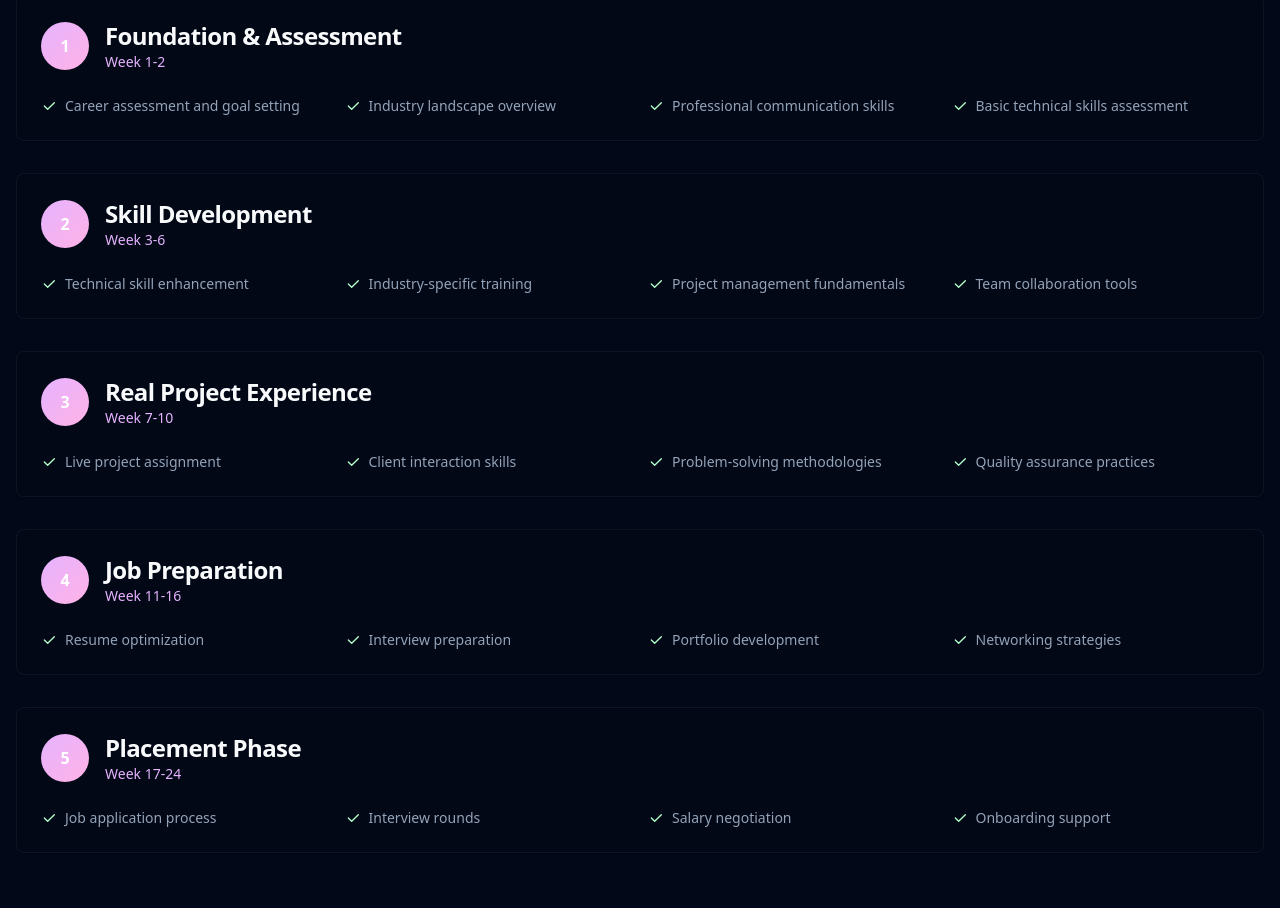
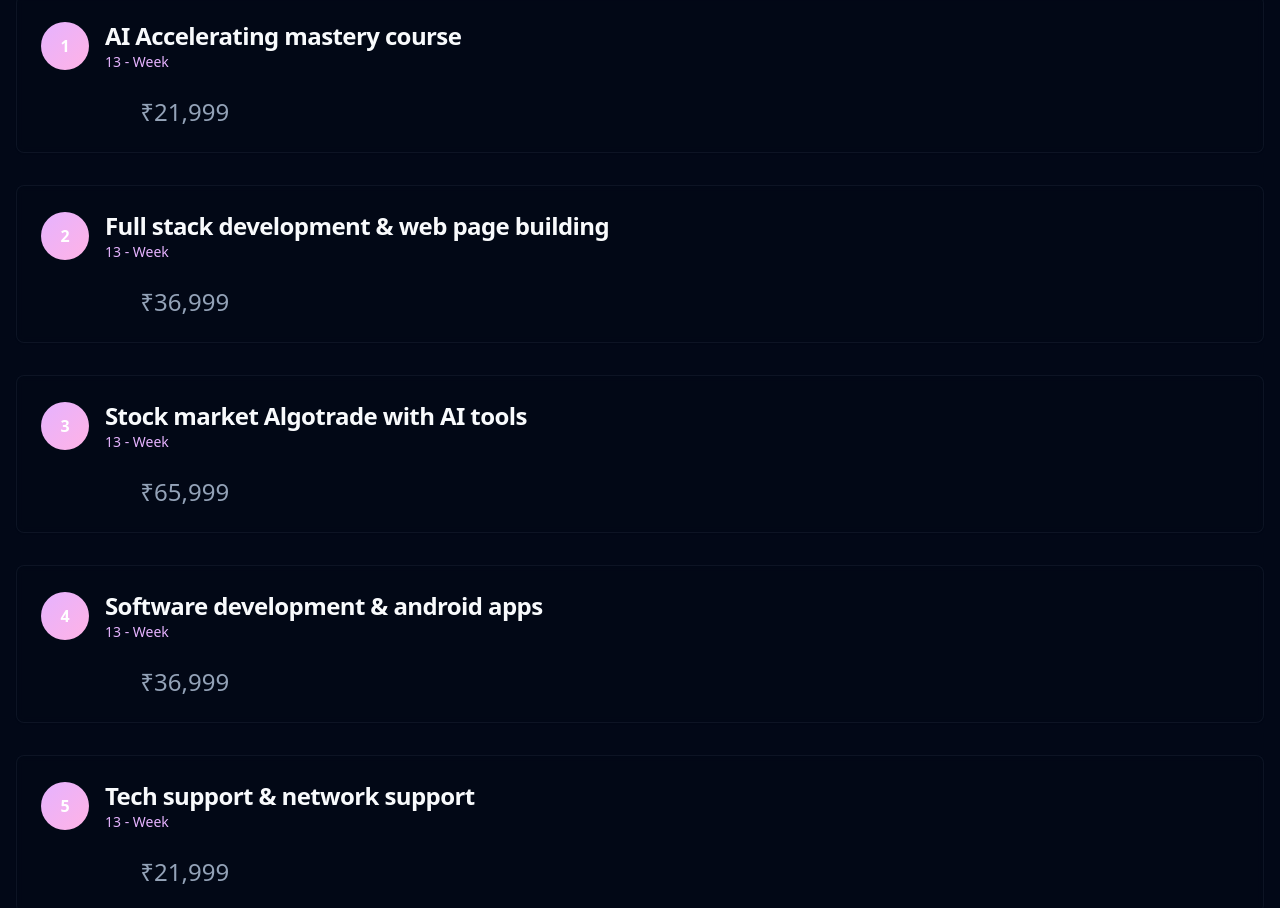
Before and after one commit to Abir-dev/kinG, a React (Vite) app: page /launchpad in a window 1280 px wide. Shown: the part 1521-2429 px from the top of the page. Built offline with nearby package versions, Linux system fonts and the light colour scheme.

Commit message:
feat: update pricing and curriculum for launchpad program
Update Ultimate tier pricing from ₹7,999 to ₹17,999 across components
Replace curriculum topics with new 13-week course structure and pricing
Remove commented pricing section from LaunchpadPage

```diff
--- a/client/components/LaunchpadPricing.tsx
+++ b/client/components/LaunchpadPricing.tsx
@@ -48,7 +48,7 @@ const pricingTiers = [
   },
   {
     name: "Ultimate",
-    price: "₹7,999",
+    price: "₹17,999",
     period: "+ 30% placement fee",
     description: "Premium program with guaranteed placement support and ongoing mentorship",
     icon: IconCrown,
--- a/client/pages/LaunchpadPage.tsx
+++ b/client/pages/LaunchpadPage.tsx
@@ -74,7 +74,7 @@ const pricingTiers = [
   },
   {
     name: "Ultimate",
-    price: "₹7,999",
+    price: "₹17,999",
     period: "+ 30% placement fee",
     description: "Premium program with guaranteed placement support and ongoing mentorship",
     icon: IconCrown,
@@ -126,53 +126,52 @@ const programFeatures = [
 
 const curriculum = [
   {
-    week: "Week 1-2",
-    title: "Foundation & Assessment",
-    topics: [
-      "Career assessment and goal setting",
-      "Industry landscape overview",
-      "Professional communication skills",
-      "Basic technical skills assessment"
+    week: "13 - Week",
+    title: "AI Accelerating mastery course",
+    prices: [
+      "21,999",
     ]
   },
   {
-    week: "Week 3-6",
-    title: "Skill Development",
-    topics: [
-      "Technical skill enhancement",
-      "Industry-specific training",
-      "Project management fundamentals",
-      "Team collaboration tools"
+    week: "13 - Week",
+    title: "Full stack development & web page building ",
+    prices: [
+      "36,999"
     ]
   },
   {
-    week: "Week 7-10",
-    title: "Real Project Experience",
-    topics: [
-      "Live project assignment",
-      "Client interaction skills",
-      "Problem-solving methodologies",
-      "Quality assurance practices"
+    week: "13 - Week",
+    title: "Stock market Algotrade with AI tools",
+    prices: [
+      "65,999"
     ]
   },
   {
-    week: "Week 11-16",
-    title: "Job Preparation",
-    topics: [
-      "Resume optimization",
-      "Interview preparation",
-      "Portfolio development",
-      "Networking strategies"
+    week: "13 - Week",
+    title: "Software development & android apps",
+    prices: [
+      "36,999"
     ]
   },
   {
-    week: "Week 17-24",
-    title: "Placement Phase",
-    topics: [
-      "Job application process",
-      "Interview rounds",
-      "Salary negotiation",
-      "Onboarding support"
+    week: "13 - Week",
+    title: "Tech support & network support",
+    prices: [
+      "21,999"
+    ]
+  },
+  {
+    week: "13 - Week",
+    title: "Finance & sales speech readiness",
+    prices: [
+      "14,999"
+    ]
+  },
+  {
+    week: "13 - Week",
+    title: "Digital marketing",
+    prices: [
+      "11,999"
     ]
   }
 ];
@@ -391,10 +390,10 @@ export default function LaunchpadPage() {
                   </CardHeader>
                   <CardContent>
                     <div className="grid md:grid-cols-2 lg:grid-cols-4 gap-4">
-                      {phase.topics.map((topic, topicIndex) => (
-                        <div key={topic} className="flex items-center space-x-2">
-                          <IconCheck className="h-4 w-4 text-neon-green flex-shrink-0" />
-                          <span className="text-sm text-muted-foreground">{topic}</span>
+                      {phase.prices.map((price, topicIndex) => (
+                        <div key={price} className="flex items-center justify-center space-x-2">
+                          {/* <IconCheck className="h-4 w-4 text-neon-green flex-shrink-0" /> */}
+                          <span className="text-2xl text-muted-foreground text-bold">₹{price}</span>
                         </div>
                       ))}
                     </div>
@@ -407,7 +406,7 @@ export default function LaunchpadPage() {
       </section>
 
       {/* Pricing Section */}
-      <section id="pricing" className="py-20 px-4">
+      {/* <section id="pricing" className="py-20 px-4">
         <div className="max-w-7xl mx-auto">
           <motion.div
             initial={{ opacity: 0, y: 20 }}
@@ -529,7 +528,7 @@ export default function LaunchpadPage() {
             </div>
           </motion.div>
         </div>
-      </section>
+      </section> */}
 
       {/* Success Stories */}
       {/* <section id="success-stories" className="py-20 px-4">
--- a/client/pages/RegisterPage.tsx
+++ b/client/pages/RegisterPage.tsx
@@ -232,7 +232,7 @@ export default function RegisterPage() {
                         </div>
                         <div className="flex items-center justify-between p-3 bg-neon-purple/10 rounded-lg border border-neon-purple/20">
                           <span className="text-sm font-medium">Launchpad Program</span>
-                          <span className="text-neon-purple font-semibold">₹7,999</span>
+                          <span className="text-neon-purple font-semibold">₹17,999</span>
                         </div>
                         <div className="flex items-center justify-between p-3 bg-neon-cyan/10 rounded-lg border border-neon-cyan/20">
                           <span className="text-sm font-medium">AlgoBridge Contest</span>
```
